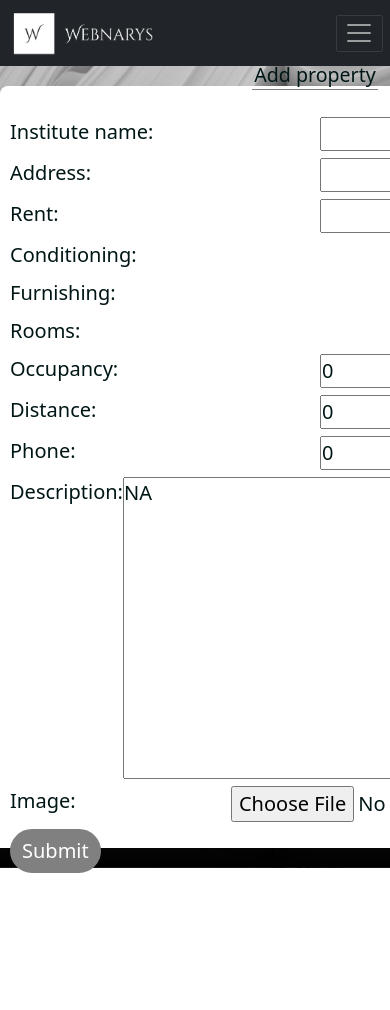
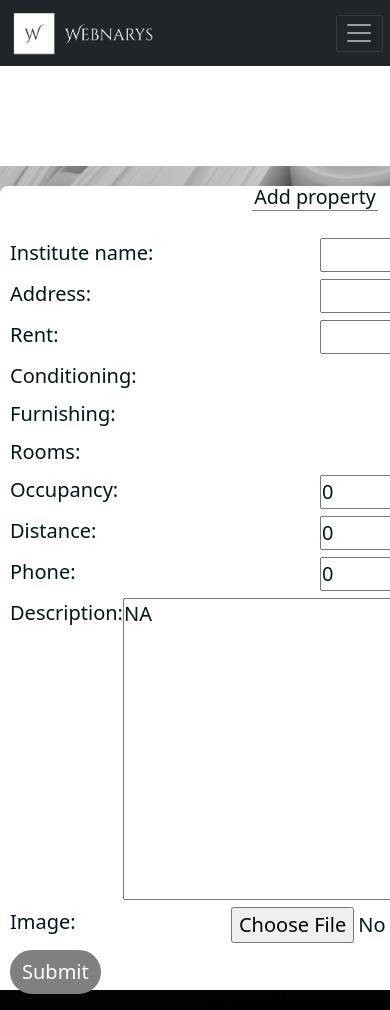
Before and after one commit to KoyalThakur/final-year-project, a Django app: page /add/ in a window 390 px wide; the page is wider, and only the part inside the window is pictured. Before the commit the page ends 873 px from the top of that part, so only its background shows below. Run offline with Django 3.2, Linux system fonts and the light colour scheme.

Commit message:
property display bug fixed

```diff
--- a/Webnarys/static/style.css
+++ b/Webnarys/static/style.css
@@ -403,7 +403,7 @@ input {
 }
 
 .table {
-    border-collapse:collapse ;
+    border-collapse: collapse;
     margin: 3rem 1rem;
     max-width: 100%;
     border-radius: 0.8rem 0.8rem 0.8rem 0rem;
@@ -423,8 +423,7 @@ input {
 
 .table tbody tr {
     border-bottom: 0.1rem solid var(--border-color);
-    margin:0.5rem 0rem;
-    /* padding: 0.5rem 0rem; */
+    margin: 0.5rem 0rem;
 }
 
 .table td {
@@ -522,4 +521,17 @@ input {
         font-weight: 600;
     }
 
+    /* part of add */
+    .add-container {
+        margin-bottom: 2rem;
+        margin-top: 2rem;
+        max-width: fit-content;
+    }
+
+    .main-container {
+        margin-top: 10rem;
+        min-height: 100vh;
+        display: flex;
+    }
+
 }
--- a/Webnarys/templates/add.html
+++ b/Webnarys/templates/add.html
@@ -6,7 +6,7 @@
 <div class="main-container">
     <div class="signin-container add-container">
         <h1 class='title-header signup--heading'>Add property</h1>
-        <form method="post" enctype="multipart/form-data">
+        <form method="post" enctype="multipart/form-data" class="input--form">
             {% csrf_token %}
             {{form.as_p}}
             <button type="submit" class="local-btn  ">Submit</button>
--- a/Webnarys/templates/searchResult.html
+++ b/Webnarys/templates/searchResult.html
@@ -31,11 +31,11 @@
                 <td>{{i.rent}}</td>
                 <td>{{i.rooms}}</td>
                 <td>{{i.furnishing}}</td>
-                <td>{{i.acornonac}}</td>
+                <td>{{i.conditioning}}</td>
                 <td>{{i.occupancy}}</td>
                 <td>{{i.distance}} </td>
                 <td>{{i.phone}}</td>
-                <td>{{i.desc}}</td>
+                <td>{{i.description}}</td>
                 <td><img src="{{i.get_thumbnail}}"></td>
             </tr>
             {% endfor %}
```
Also changed, not shown: Webnarys/db.sqlite3, Webnarys/media/uploads/uploads/IMG_20200129_163345.jpg (added), 1 other file.
